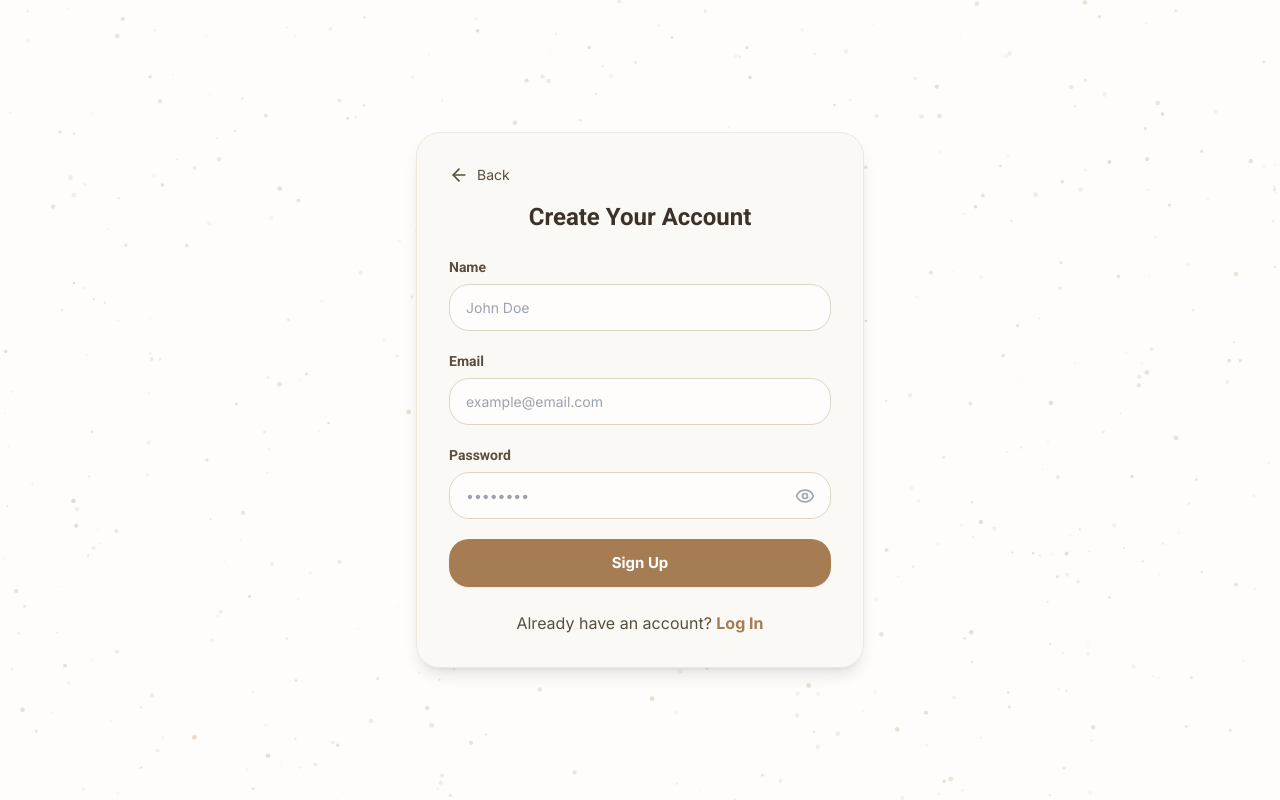
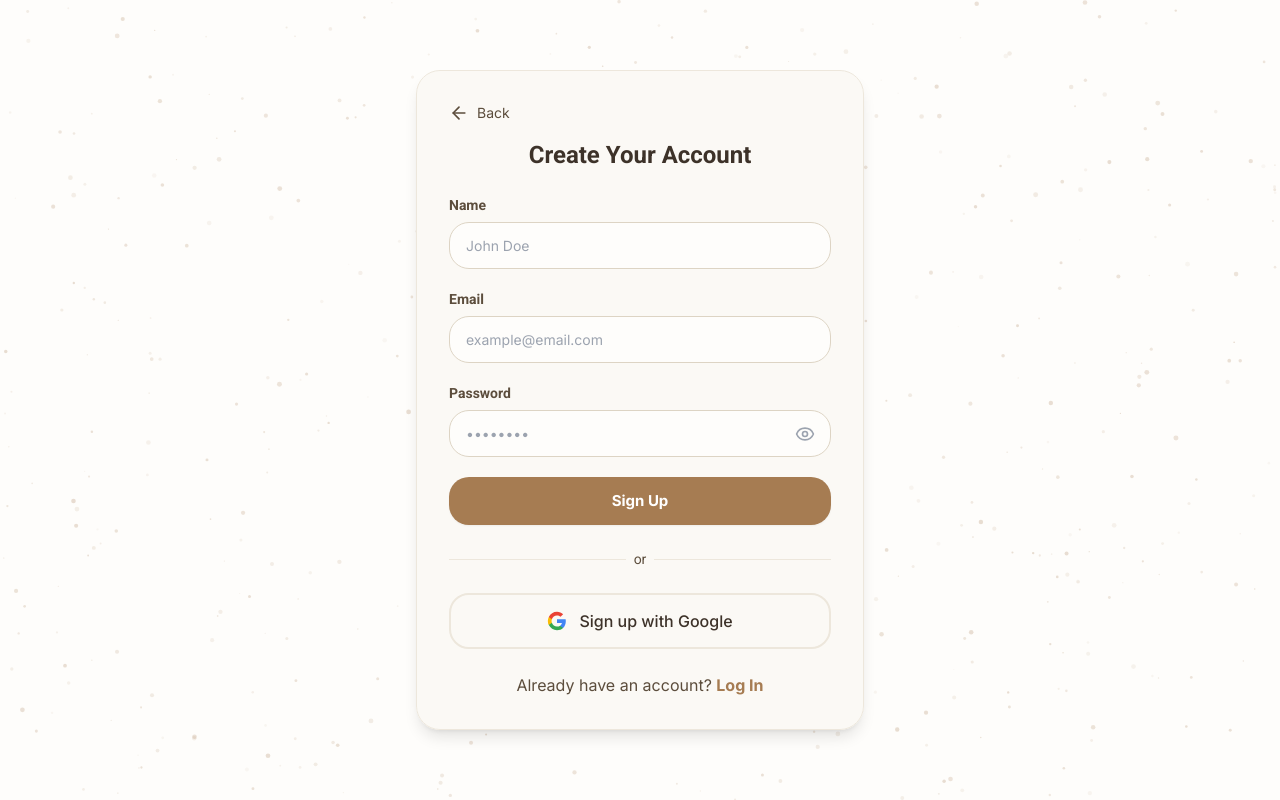
Before and after one commit to ApacheFP/stylefinder-front, a React (Vite) app: page /signup in a window 1280 px wide. Built offline with nearby package versions, Linux system fonts and the light colour scheme; no server answers; a web font is replaced by a local one.

Commit message:
feat: implement Google OAuth login/signup functionality and add Dockerfile for frontend deployment.

```diff
--- a/package.json
+++ b/package.json
@@ -11,6 +11,7 @@
     "test": "vitest"
   },
   "dependencies": {
+    "@react-oauth/google": "^0.12.2",
     "axios": "^1.13.2",
     "canvas-confetti": "^1.9.4",
     "framer-motion": "^12.23.24",
--- a/src/App.tsx
+++ b/src/App.tsx
@@ -3,6 +3,7 @@ import { Toaster } from 'react-hot-toast';
 import { AnimatePresence, motion } from 'framer-motion';
 import { lazy, Suspense } from 'react';
 import { Loader2 } from 'lucide-react';
+import { GoogleOAuthProvider } from '@react-oauth/google';
 import { AuthProvider, useAuth } from './context/AuthContext';
 import { ThemeProvider } from './context/ThemeContext';
 import ProtectedRoute from './components/ProtectedRoute';
@@ -88,8 +89,11 @@ const AnimatedRoutes = () => {
 };
 
 function App() {
+  const googleClientId = import.meta.env.VITE_GOOGLE_CLIENT_ID || '';
+
   return (
     <ErrorBoundary>
+      <GoogleOAuthProvider clientId={googleClientId}>
         <ThemeProvider>
           <AuthProvider>
             <BrowserRouter>
@@ -104,6 +108,7 @@ function App() {
             </BrowserRouter>
           </AuthProvider>
         </ThemeProvider>
+      </GoogleOAuthProvider>
     </ErrorBoundary>
   );
 }
--- /dev/null
+++ b/src/components/ui/GoogleLoginButton.tsx
@@ -0,0 +1,92 @@
+import { useGoogleLogin } from '@react-oauth/google';
+import { useAuth } from '../../context/AuthContext';
+import { showToast } from '../../utils/toast';
+import { useState } from 'react';
+
+interface GoogleLoginButtonProps {
+    onSuccess?: () => void;
+    mode?: 'signin' | 'signup';
+}
+
+const GoogleIcon = () => (
+    <svg className="w-5 h-5" viewBox="0 0 24 24">
+        <path
+            fill="#4285F4"
+            d="M22.56 12.25c0-.78-.07-1.53-.2-2.25H12v4.26h5.92c-.26 1.37-1.04 2.53-2.21 3.31v2.77h3.57c2.08-1.92 3.28-4.74 3.28-8.09z"
+        />
+        <path
+            fill="#34A853"
+            d="M12 23c2.97 0 5.46-.98 7.28-2.66l-3.57-2.77c-.98.66-2.23 1.06-3.71 1.06-2.86 0-5.29-1.93-6.16-4.53H2.18v2.84C3.99 20.53 7.7 23 12 23z"
+        />
+        <path
+            fill="#FBBC05"
+            d="M5.84 14.09c-.22-.66-.35-1.36-.35-2.09s.13-1.43.35-2.09V7.07H2.18C1.43 8.55 1 10.22 1 12s.43 3.45 1.18 4.93l2.85-2.22.81-.62z"
+        />
+        <path
+            fill="#EA4335"
+            d="M12 5.38c1.62 0 3.06.56 4.21 1.64l3.15-3.15C17.45 2.09 14.97 1 12 1 7.7 1 3.99 3.47 2.18 7.07l3.66 2.84c.87-2.6 3.3-4.53 6.16-4.53z"
+        />
+    </svg>
+);
+
+const GoogleLoginButton = ({ onSuccess, mode = 'signin' }: GoogleLoginButtonProps) => {
+    const { loginWithGoogle } = useAuth();
+    const [isLoading, setIsLoading] = useState(false);
+
+    const googleLogin = useGoogleLogin({
+        flow: 'implicit',
+        onSuccess: async (tokenResponse) => {
+            setIsLoading(true);
+            try {
+                // Send the access token to backend for verification
+                await loginWithGoogle(tokenResponse.access_token);
+
+                const message = mode === 'signup'
+                    ? 'Account created successfully!'
+                    : 'Logged in successfully!';
+                showToast.success(message);
+                onSuccess?.();
+            } catch (error) {
+                console.error('Google login error:', error);
+                showToast.error('Failed to login with Google');
+            } finally {
+                setIsLoading(false);
+            }
+        },
+        onError: () => {
+            showToast.error('Google login failed');
+            setIsLoading(false);
+        },
+    });
+
+    const buttonText = mode === 'signup' ? 'Sign up with Google' : 'Sign in with Google';
+
+    return (
+        <button
+            onClick={() => googleLogin()}
+            disabled={isLoading}
+            type="button"
+            className="w-full flex items-center justify-center gap-3 px-4 py-3.5
+                       bg-cream-100 dark:bg-surface-dark
+                       border-2 border-cream-300 dark:border-surface-muted
+                       rounded-xl font-inter font-medium
+                       text-text-dark dark:text-white
+                       hover:bg-cream-200 dark:hover:bg-surface-darker
+                       hover:border-primary/50 dark:hover:border-primary/50
+                       hover:shadow-lg hover:shadow-primary/10
+                       active:scale-[0.98]
+                       transition-all duration-200 ease-out
+                       focus:outline-none focus:ring-2 focus:ring-primary/30 focus:ring-offset-2
+                       disabled:opacity-60 disabled:cursor-not-allowed"
+        >
+            {isLoading ? (
+                <div className="w-5 h-5 border-2 border-primary/30 border-t-primary rounded-full animate-spin" />
+            ) : (
+                <GoogleIcon />
+            )}
+            <span>{isLoading ? 'Loading...' : buttonText}</span>
+        </button>
+    );
+};
+
+export default GoogleLoginButton;
--- a/src/context/AuthContext.tsx
+++ b/src/context/AuthContext.tsx
@@ -9,6 +9,7 @@ interface AuthContextType {
   isAuthenticated: boolean;
   login: (email: string, password: string) => Promise<void>;
   signUp: (name: string, email: string, password: string) => Promise<void>;
+  loginWithGoogle: (credential: string) => Promise<void>;
   logout: () => Promise<void>;
   updateUser: (user: User) => void;
 }
@@ -60,6 +61,11 @@ export const AuthProvider = ({ children }: { children: ReactNode }) => {
     setUser(null);
   };
 
+  const loginWithGoogle = async (credential: string) => {
+    const response = await authService.loginWithGoogle(credential);
+    setUser(response.user);
+  };
+
   const updateUser = (updatedUser: User) => {
     setUser(updatedUser);
   };
@@ -70,6 +76,7 @@ export const AuthProvider = ({ children }: { children: ReactNode }) => {
     isAuthenticated: !!user,
     login,
     signUp,
+    loginWithGoogle,
     logout,
     updateUser,
   };
--- a/src/pages/LoginPage.tsx
+++ b/src/pages/LoginPage.tsx
@@ -5,6 +5,7 @@ import { useAuth } from '../context/AuthContext';
 import Input from '../components/ui/Input';
 import Button from '../components/ui/Button';
 import ParticleBackground from '../components/ui/ParticleBackground';
+import GoogleLoginButton from '../components/ui/GoogleLoginButton';
 import { showToast } from '../utils/toast';
 
 const LoginPage = () => {
@@ -88,6 +89,22 @@ const LoginPage = () => {
           </Button>
         </form>
 
+        <div className="relative my-6">
+          <div className="absolute inset-0 flex items-center">
+            <div className="w-full border-t border-cream-300 dark:border-surface-muted" />
+          </div>
+          <div className="relative flex justify-center text-sm">
+            <span className="px-2 bg-cream-100 dark:bg-surface-darker text-text-medium dark:text-stone-400">
+              or
+            </span>
+          </div>
+        </div>
+
+        <GoogleLoginButton
+          onSuccess={() => navigate('/chat')}
+          mode="signin"
+        />
+
         <p className="mt-6 text-center text-sm md:text-base font-inter text-text-medium dark:text-stone-400">
           Don't have an account?{' '}
           <Link to="/signup" className="text-primary font-bold hover:underline">
--- a/src/pages/SignUpPage.tsx
+++ b/src/pages/SignUpPage.tsx
@@ -5,6 +5,7 @@ import { useAuth } from '../context/AuthContext';
 import Input from '../components/ui/Input';
 import Button from '../components/ui/Button';
 import ParticleBackground from '../components/ui/ParticleBackground';
+import GoogleLoginButton from '../components/ui/GoogleLoginButton';
 import { showToast } from '../utils/toast';
 
 const SignUpPage = () => {
@@ -99,6 +100,22 @@ const SignUpPage = () => {
           </Button>
         </form>
 
+        <div className="relative my-6">
+          <div className="absolute inset-0 flex items-center">
+            <div className="w-full border-t border-cream-300 dark:border-surface-muted" />
+          </div>
+          <div className="relative flex justify-center text-sm">
+            <span className="px-2 bg-cream-100 dark:bg-surface-darker text-text-medium dark:text-stone-400">
+              or
+            </span>
+          </div>
+        </div>
+
+        <GoogleLoginButton
+          onSuccess={() => navigate('/preferences')}
+          mode="signup"
+        />
+
         <p className="mt-6 text-center text-sm md:text-base font-inter text-text-medium dark:text-stone-400">
           Already have an account?{' '}
           <Link to="/login" className="text-primary font-bold hover:underline">
--- a/src/services/authService.ts
+++ b/src/services/authService.ts
@@ -116,4 +116,13 @@ export const authService = {
     const response = await api.delete<{ success: boolean }>('/user/delete');
     return response.data.success;
   },
+
+  // Login with Google OAuth
+  // Backend endpoint: POST /user/google-login
+  loginWithGoogle: async (credential: string) => {
+    const response = await api.post<LoginResponse>('/user/google-login', { credential });
+    return {
+      user: transformUser(response.data.user),
+    };
+  },
 };
```
Also changed, not shown: 1 other file (tests, documents, lock files or other folders). Lines whose indentation alone changed are shown as unchanged.
